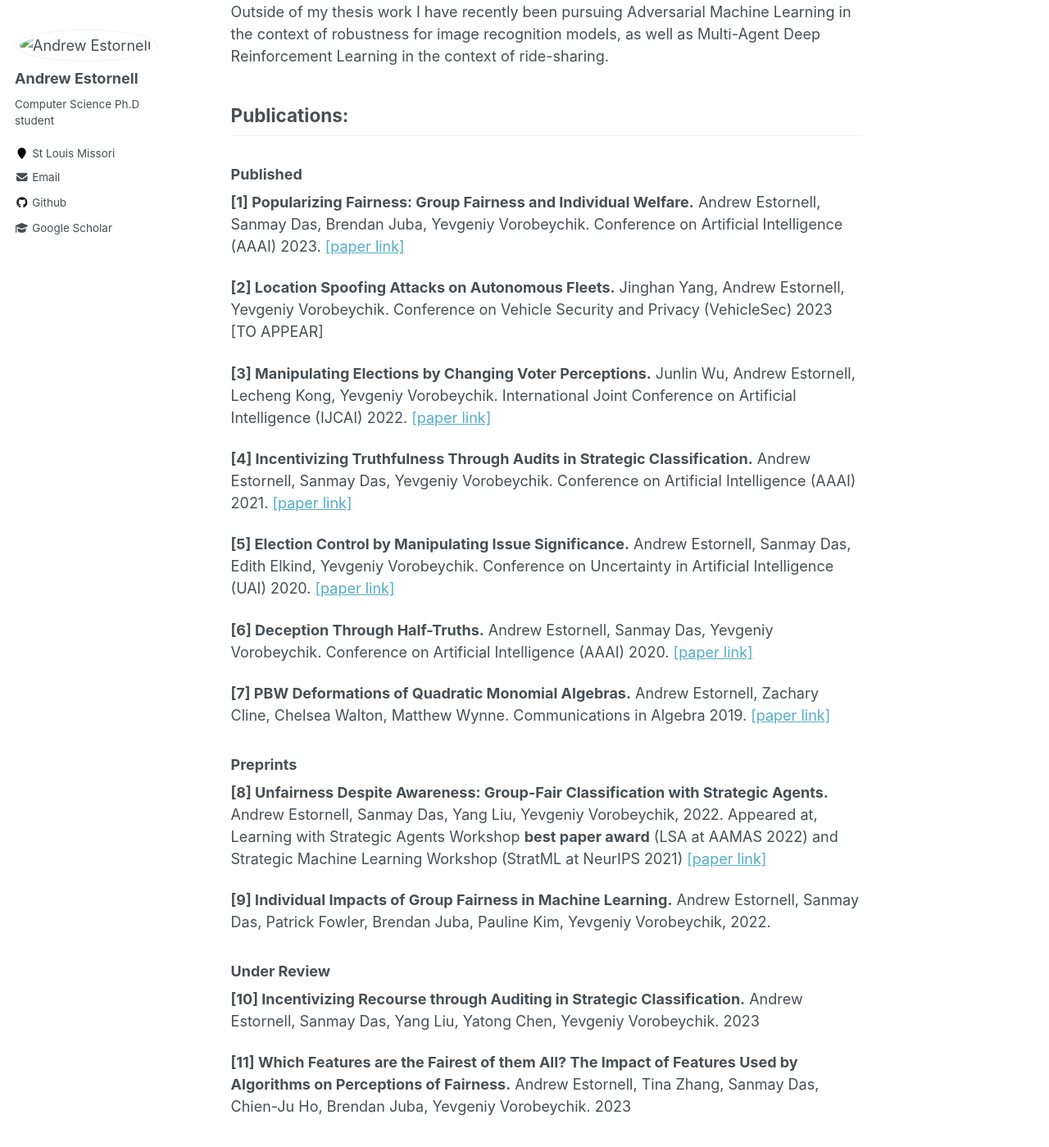
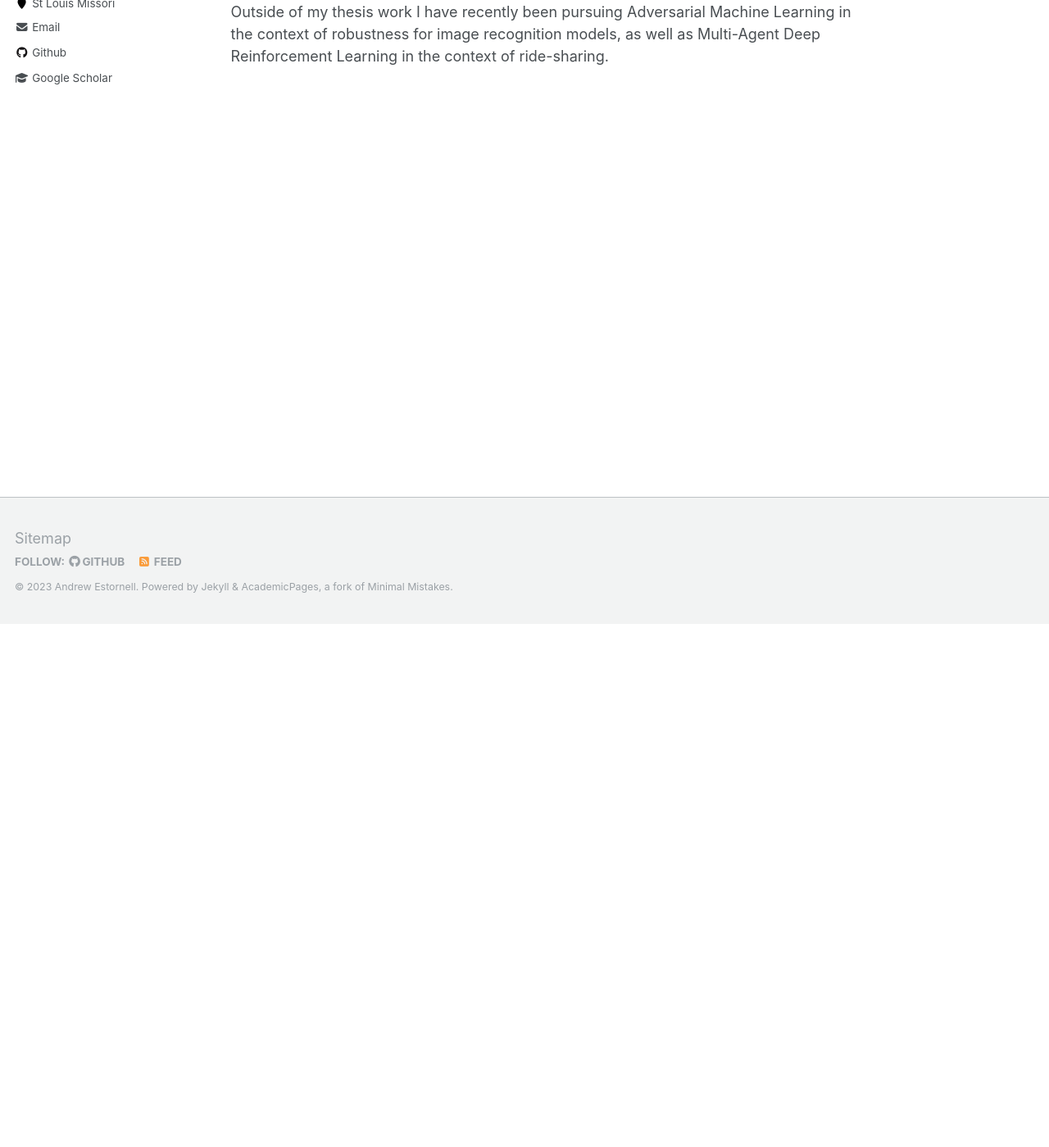
Before and after one commit to andrewEstornell/andrewEstornell.github.io, a Jekyll site: the page built from _pages/about.md, in a window 1280 px wide and 1400 px high, scrolled down 638 px. Shown: the whole window at 82% size. Built offline with Jekyll 4.4.1, drawn with Linux system fonts in a browser that asks for light colours; nearby versions of some CDN libraries; a script bundle is joined from its source files by our own code; library files that are not in the unit come from our copies.

Commit message:
Update about.md

```diff
--- a/_pages/about.md
+++ b/_pages/about.md
@@ -18,38 +18,3 @@ When the decisions of machine learning models are consequential enough to metric
 As such, Algorithmic Fairness and Strategic Classification are fundamentally intertwined; the consideration of strategic behavior is paramount to successful deployment of fair models in practice. To this end, I have been working on the development of machine learning models which are both fair and robust to manipulation by strategic agents.
 
 Outside of my thesis work I have recently been pursuing Adversarial Machine Learning in the context of robustness for image recognition models, as well as  Multi-Agent Deep Reinforcement Learning in the context of ride-sharing.
-
-
-
-Publications:
-------
-### Published
-
-**[1] Popularizing Fairness: Group Fairness and Individual Welfare.** Andrew Estornell, Sanmay Das, Brendan Juba, Yevgeniy Vorobeychik. Conference on Artificial Intelligence (AAAI) 2023. [[paper link]](https://scholar.google.com/citations?view_op=view_citation&hl=en&user=SSW02WEAAAAJ&citation_for_view=SSW02WEAAAAJ:UeHWp8X0CEIC)
-
-**[2] Location Spoofing Attacks on Autonomous Fleets.** Jinghan Yang, Andrew Estornell, Yevgeniy Vorobeychik. Conference on Vehicle Security and Privacy (VehicleSec) 2023 \[TO APPEAR\]
-
-**[3] Manipulating Elections by Changing Voter Perceptions.** Junlin Wu, Andrew Estornell, Lecheng Kong, Yevgeniy Vorobeychik. International Joint Conference on Artificial Intelligence (IJCAI) 2022. [[paper link]](https://arxiv.org/pdf/2205.00102.pdf)
-
-**[4]  Incentivizing Truthfulness Through Audits in Strategic Classification.** Andrew Estornell, Sanmay Das, Yevgeniy Vorobeychik. Conference on Artificial Intelligence (AAAI) 2021. [[paper link]](https://ojs.aaai.org/index.php/AAAI/article/view/16674)
-
-**[5] Election Control by Manipulating Issue Significance.** Andrew Estornell, Sanmay Das, Edith Elkind, Yevgeniy Vorobeychik.  Conference on Uncertainty in Artificial Intelligence (UAI) 2020. [[paper link]](https://proceedings.mlr.press/v124/estornell20a.html)
-
-**[6] Deception Through Half-Truths.** Andrew Estornell, Sanmay Das, Yevgeniy Vorobeychik. Conference on Artificial Intelligence (AAAI) 2020. [[paper link]](https://ojs.aaai.org/index.php/AAAI/article/view/6570)
-
-**[7] PBW Deformations of Quadratic Monomial Algebras.** Andrew Estornell, Zachary Cline, Chelsea Walton, Matthew Wynne.  Communications in Algebra 2019. [[paper link]](https://www.tandfonline.com/doi/full/10.1080/00927872.2018.1536757?casa_token=TuCNA221xeEAAAAA:St_MqmqvdsrE0qoSf_ku_7kvrOTZ5zoXXcdvRY6inE3c5d09eqxkmoTFg1opAkfhTf3baPFiIqqHxEU)
-
-
-### Preprints
-
-**[8] Unfairness Despite Awareness: Group-Fair Classification with Strategic Agents.** Andrew Estornell, Sanmay Das, Yang Liu, Yevgeniy Vorobeychik, 2022. Appeared at, Learning with Strategic Agents Workshop **best paper award** (LSA at AAMAS 2022) and Strategic Machine Learning Workshop (StratML at NeurIPS 2021) [[paper link]](https://arxiv.org/pdf/2112.02746.pdf)
-
-**[9] Individual Impacts of Group Fairness in Machine Learning.** Andrew Estornell, Sanmay Das, Patrick Fowler, Brendan Juba, Pauline Kim, Yevgeniy Vorobeychik, 2022.
-
-
-### Under Review
-
-**[10] Incentivizing Recourse through Auditing in Strategic Classification.** Andrew Estornell, Sanmay Das, Yang Liu, Yatong Chen, Yevgeniy Vorobeychik. 2023
-
-
-**[11] Which Features are the Fairest of them All? The Impact of Features Used by Algorithms on Perceptions of Fairness.** Andrew Estornell, Tina Zhang, Sanmay Das, Chien-Ju Ho, Brendan Juba, Yevgeniy Vorobeychik. 2023
```
